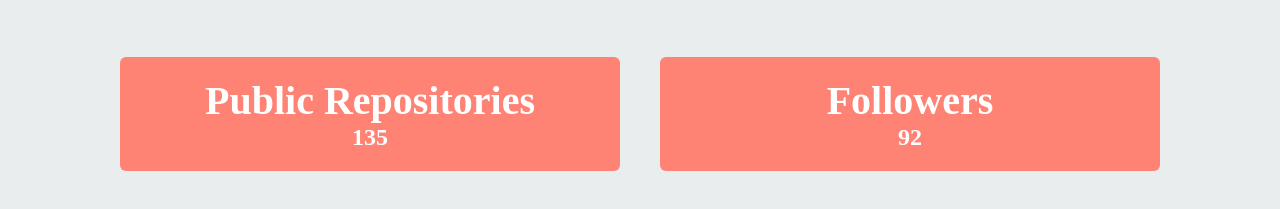
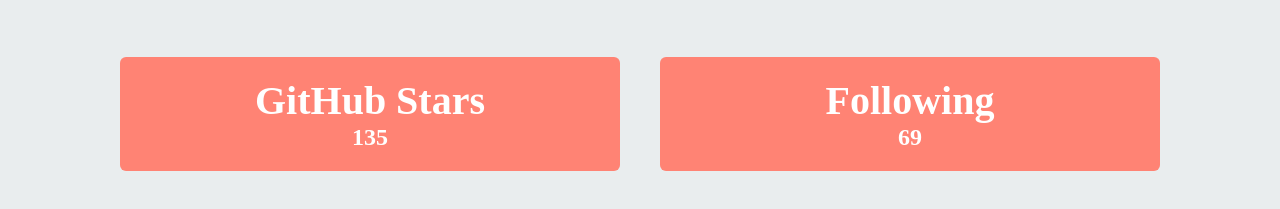
Before and after one commit to gusgonz/HW9-DeveloperProfileGenerator, a plain HTML site: page template.html in a window 1280 px wide. Shown: the part 757-966 px from the top of the page. Drawn offline with nearby package versions, Linux system fonts and the light colour scheme; a web font is replaced by a local one.

Commit message:
readability and consistency

```diff
--- a/template.html
+++ b/template.html
@@ -204,7 +204,9 @@
         <main class="container">
 
             <div class="row">
-                <h2 class="col">I build things and teach people cool things</h2>
+                <div class="col">
+                    <h2>I build things and teach people cool things</h2>
+                </div>
             </div>
 
             <div class="row">
@@ -224,13 +226,13 @@
             <div class="row">
 
                 <div class="card col">
-                    <h2>Public Repositories</h2>
+                    <h2>GitHub Stars</h2>
                     <h4>135</h4>
                 </div>
 
                 <div class="card col">
-                    <h2>Followers</h2>
-                    <h4>92</h4>
+                    <h2>Following</h2>
+                    <h4>69</h4>
                 </div>
 
             </div>
```
